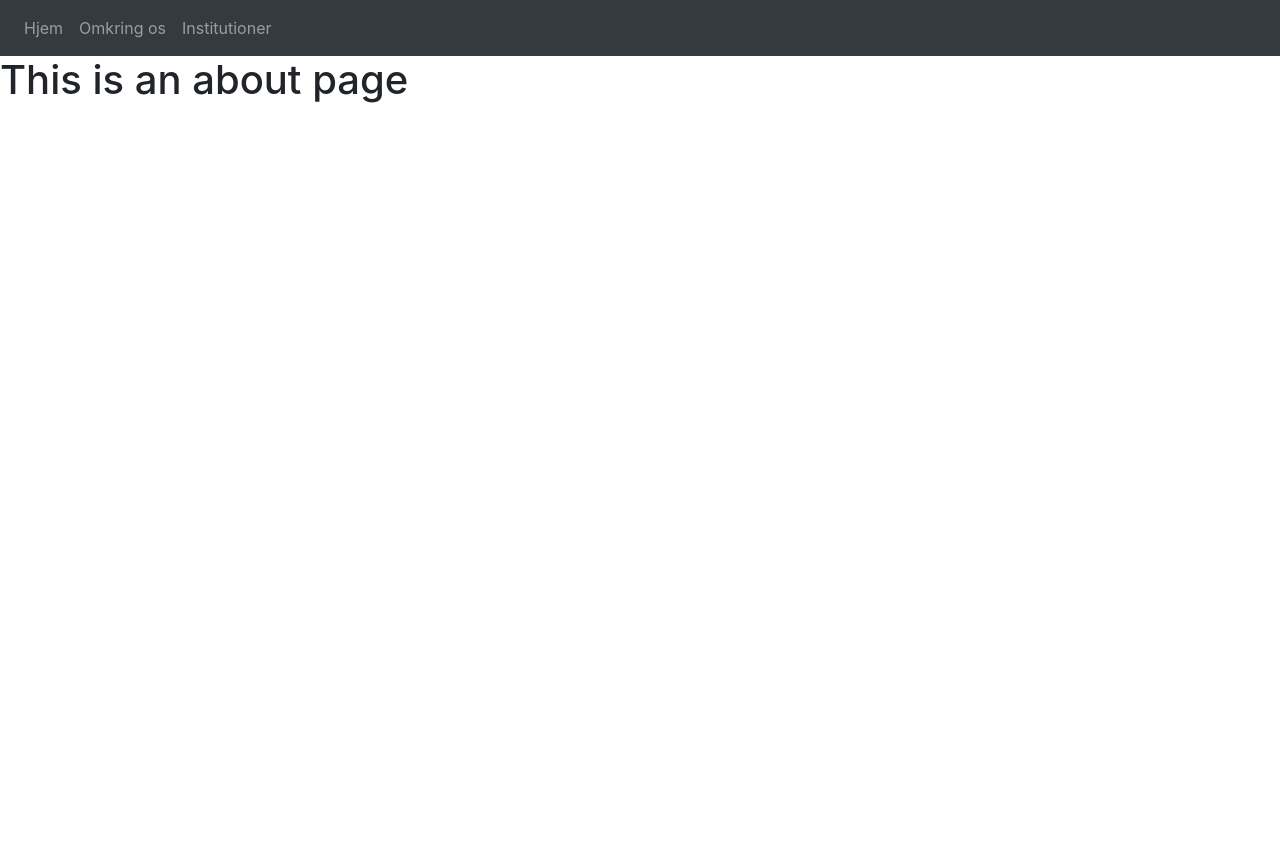
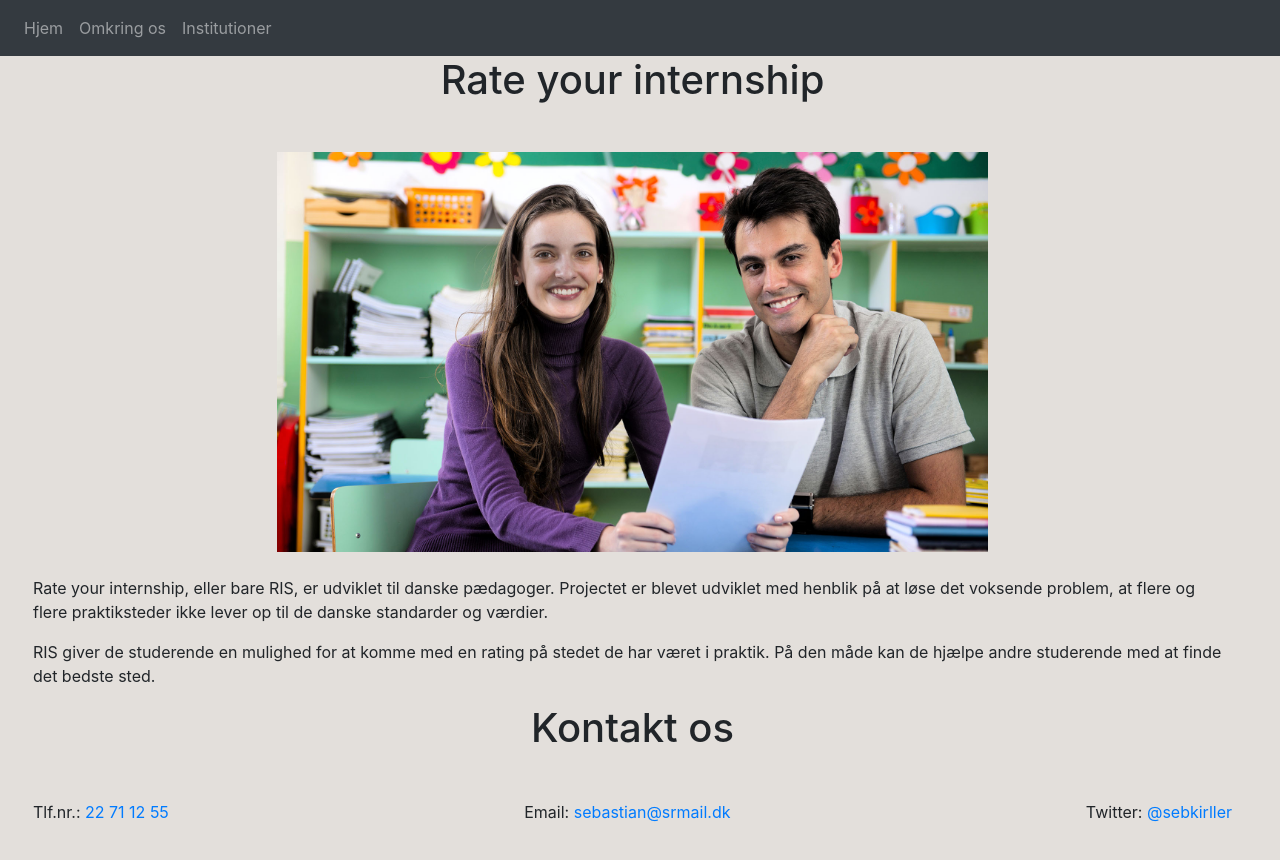
Before and after one commit to IAmSaeve/ris, a Vue app: page /about in a window 1280 px wide. Shown: the top 860 px of the page. Before the commit the page ends 800 px from the top, so only its background shows below. Built offline with nearby package versions, Linux system fonts and the light colour scheme; no server answers; the database is empty.

Commit message:
Ugly ass shit fucking cancer about page!

```diff
--- a/src/views/About.vue
+++ b/src/views/About.vue
@@ -1,11 +1,75 @@
 <template>
-  <section class="about">
-    <h1>This is an about page</h1>
-  </section>
+  <div class="container-fluid p-0 m-0" id="about">
+    <div class="row mr-0">
+      <div class="col p-0 ml-5 mr-5">
+        <article>
+          <h1 class="mb-5">
+            Rate your internship
+          </h1>
+          <div class="d-flex justify-content-center mb-4">
+            <img class="img-fluid" src="../assets/happyPreschool.jpg" />
+          </div>
+          <section>
+            <div>
+            <p>
+              Rate your internship, eller bare RIS, er udviklet til danske
+              pædagoger. Projectet er blevet udviklet med henblik på at løse det
+              voksende problem, at flere og flere praktiksteder ikke lever op
+              til de danske standarder og værdier.
+            </p>
+            <p>
+              RIS giver de studerende en mulighed for at komme med en rating på
+              stedet de har været i praktik. På den måde kan de hjælpe andre
+              studerende med at finde det bedste sted.
+            </p>
+            </div>
+          </section>
+        </article>
+      </div>
+    </div>
+    <div class="row mr-0">
+      <div class="col ml-5 mr-5 p-0">
+        <div>
+          <h1 class="mb-sm-5">
+            Kontakt os
+          </h1>
+          <div class="d-sm-flex justify-content-between">
+            <p>Tlf.nr.: <a href="tel:+45 22 71 12 55">22 71 12 55</a></p>
+            <p>
+              Email:
+              <a href="mailto:sebastian@srmail.dk">sebastian@srmail.dk</a>
+            </p>
+            <p>
+              Twitter:
+              <a
+                href="https://twitter.com/sebkirller"
+                target="_blank"
+                rel="noopener noreferrer"
+                >@sebkirller</a
+              >
+            </p>
+          </div>
+        </div>
+      </div>
+    </div>
+  </div>
 </template>
 
 <script>
 export default {};
 </script>
 
-<style></style>
+<style scoped>
+#about {
+  background: #e3dfdb;
+  height: 54.2rem;
+}
+
+img {
+  max-height: 50vh;
+}
+
+h1 {
+  text-align: center;
+}
+</style>
```
Also changed, not shown: src/assets/happyPreschool.jpg (added).
